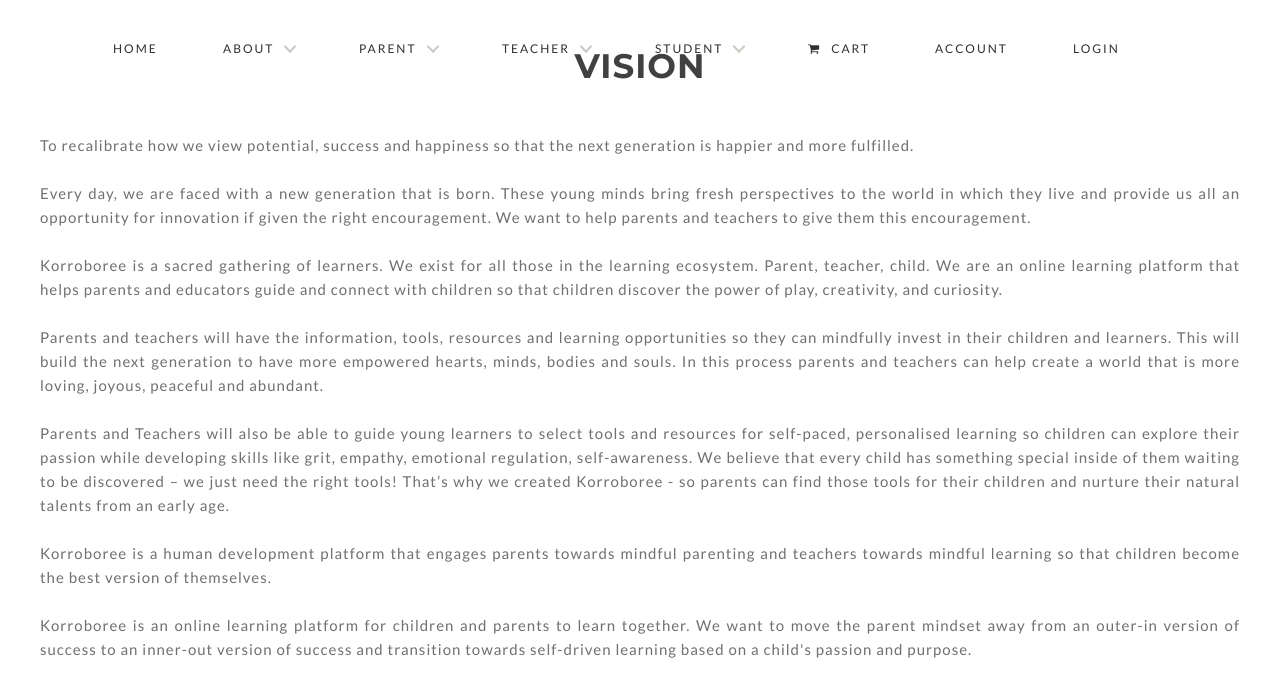
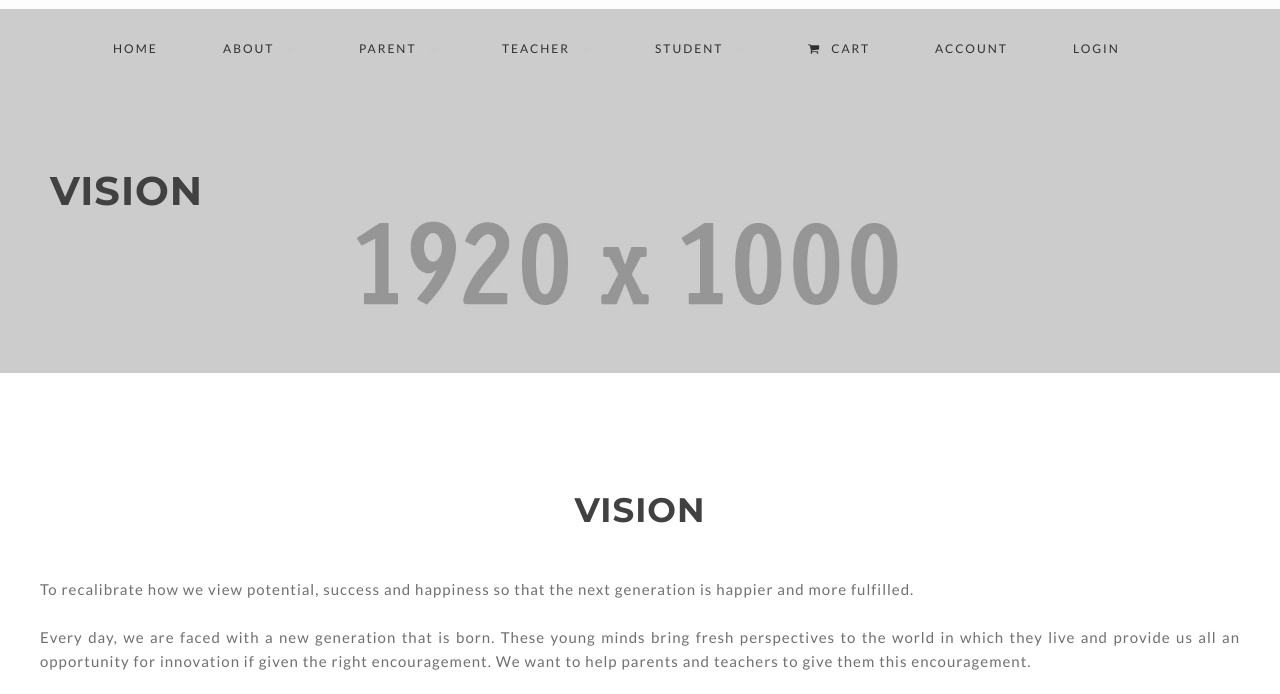
Before and after one commit to saisashreek5thdt/korroboree.com_new, a plain HTML site: page Vision.html in a window 1280 px wide. Shown: the part 71-765 px from the top of the page. Drawn offline with Linux system fonts and the light colour scheme; files whose address does not match are found by name.

Commit message:
add slider in valuespage

```diff
--- a/Vision.html
+++ b/Vision.html
@@ -189,6 +189,21 @@
             <!-- HOME SECTION
                ================================================== -->
 
+               <section class="section parallax-section parallax-section-padding-top-bottom-home">
+
+                <div class="parallax-about-me"></div>
+
+                <div class="container">
+                    <div class="sixteen columns">
+                        <div class="section-title left">
+                            <h1 class="clr_white">Vision</h1>
+                            <!-- <div class="subtitle left big clr_white"> Korroboree</div>
+                        </div> -->
+                    </div>
+                </div>
+
+            </section>
+
         <!-- SECTION
         ================================================== -->
 
```
Also changed, not shown: Value.html (+15 -0 lines).
